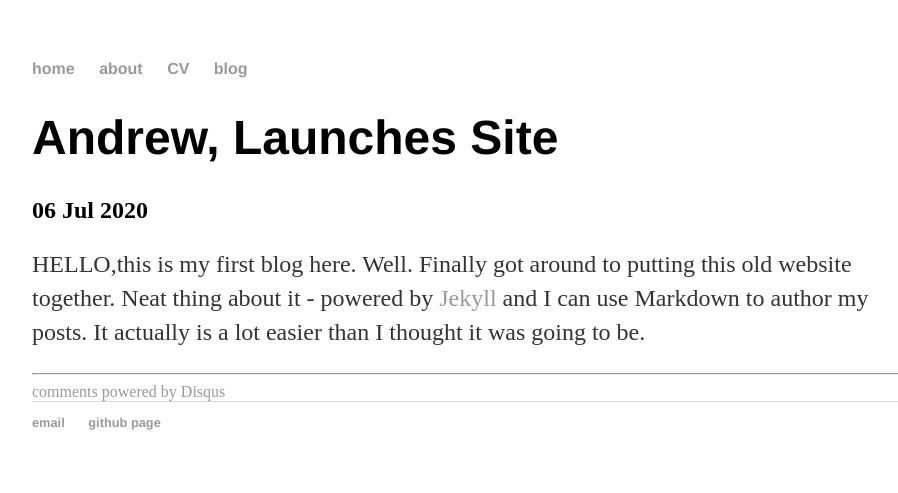
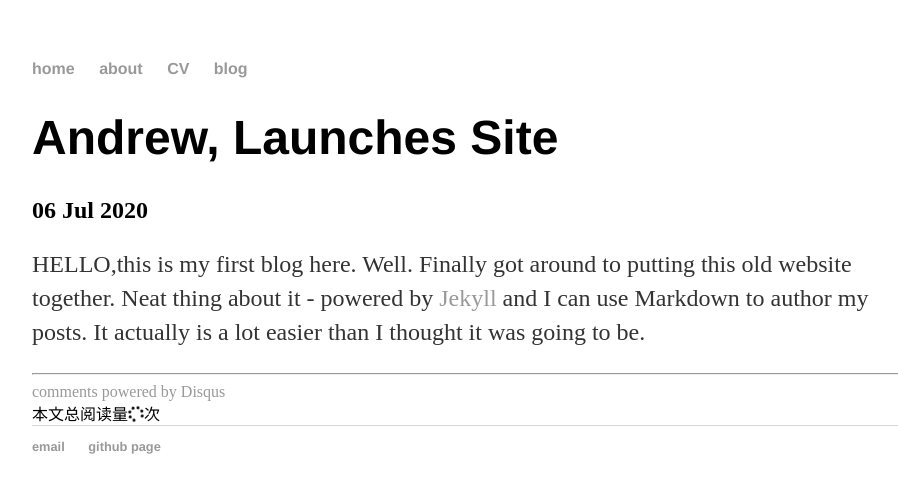
Before and after one commit to scyxx2/lakerschampions.github.io, a Jekyll site: the page built from _posts/2020-07-06-Andrew-site-launched.md, in a window 1280 px wide. Shown: the top 493 px of the page, without its empty margins (160-1058 px from the left). Built offline with Jekyll 4.4.1, drawn with Linux system fonts in a browser that asks for light colours; nearby versions of some CDN libraries; comment, search, counter and statistics services are not loaded.

Commit message:
Update post.html

```diff
--- a/_layouts/post.html
+++ b/_layouts/post.html
@@ -25,5 +25,7 @@
 			<div class="notecomments">
 				{% include disqus.html %}
 			</div>
+			<link rel="stylesheet" href="https://use.fontawesome.com/releases/v5.3.1/css/all.css" integrity="sha384-mzrmE5qonljUremFsqc01SB46JvROS7bZs3IO2EmfFsd15uHvIt+Y8vEf7N7fWAU" crossorigin="anonymous">
+			<span id="busuanzi_value_page_pv">本文总阅读量<i class="fa fa-spinner fa-spin"></i>次</span>
 		</div><!-- / .note .single -->
 </div><!-- /.notes -->
```
